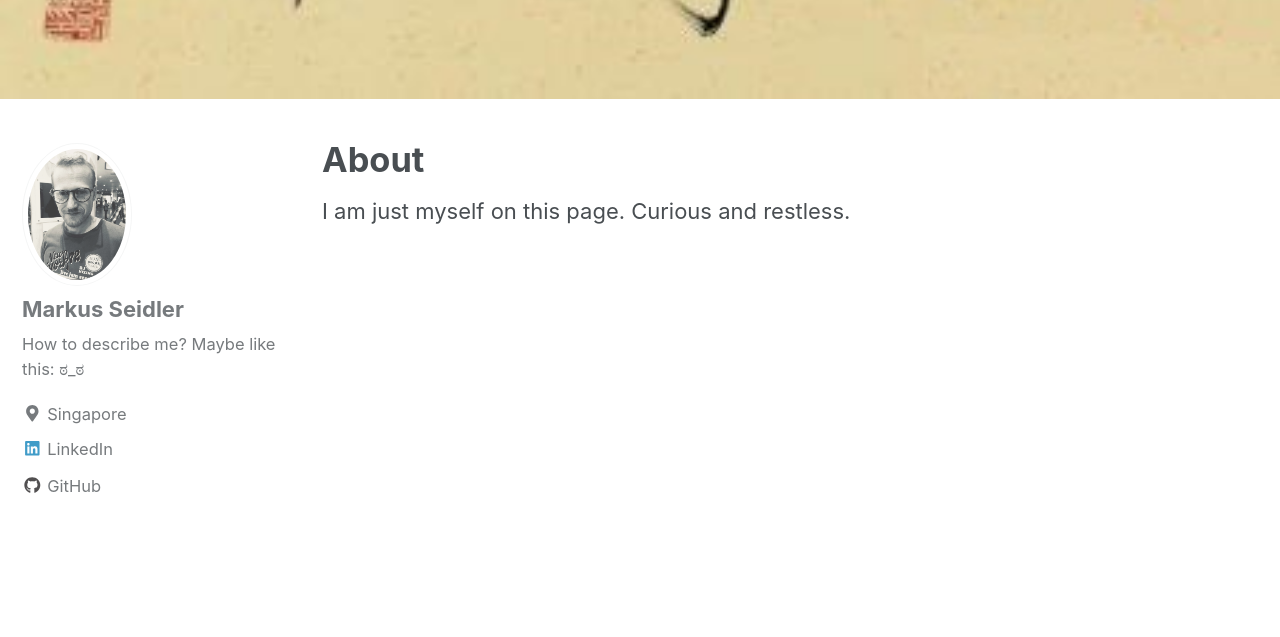
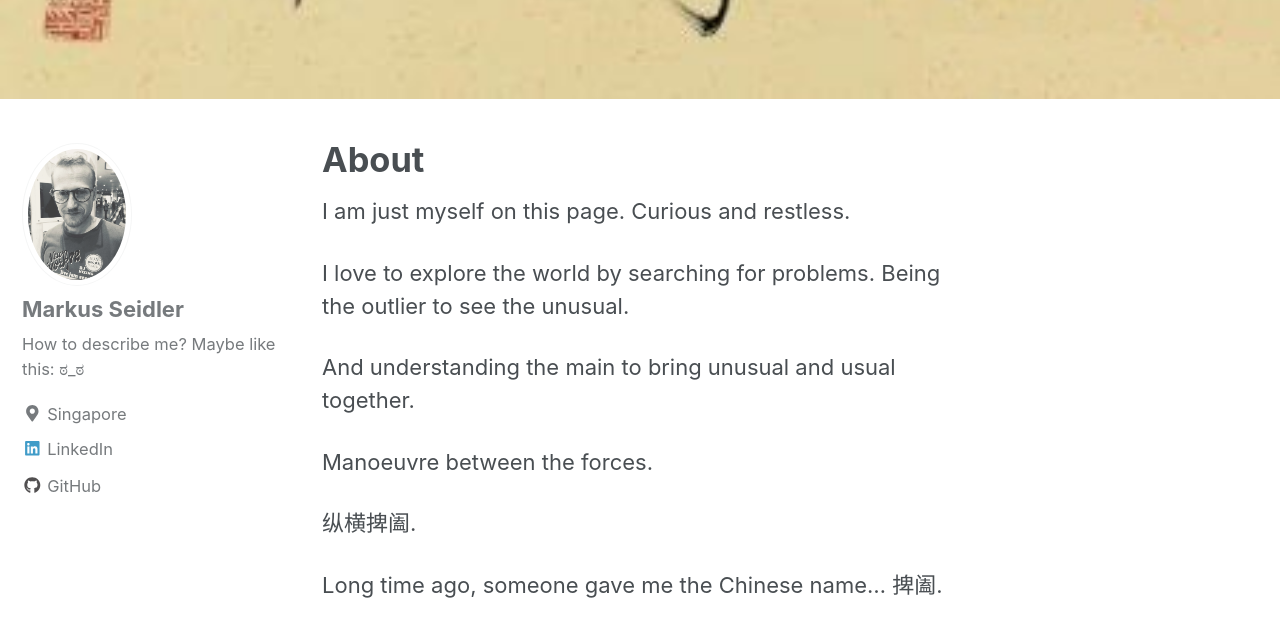
Before and after one commit to markusseidler/markusseidler.github.io, a Jekyll site: the page built from _pages/about.md, in a window 1280 px wide and 900 px high, scrolled down 852 px. Shown: the top 637 px of the window. Built offline with Jekyll 4.4.1, drawn with Linux system fonts in a browser that asks for light colours; nearby versions of some CDN libraries.

Commit message:
updated about page with text

```diff
--- a/_pages/about.md
+++ b/_pages/about.md
@@ -6,3 +6,13 @@ header:
 ---
 
 I am just myself on this page. Curious and restless.
+
+I love to explore the world by searching for problems. Being the outlier to see the unusual.
+
+And understanding the main to bring unusual and usual together.
+
+Manoeuvre between the forces.
+
+纵横捭阖.
+
+Long time ago, someone gave me the Chinese name... 捭阖.
```
